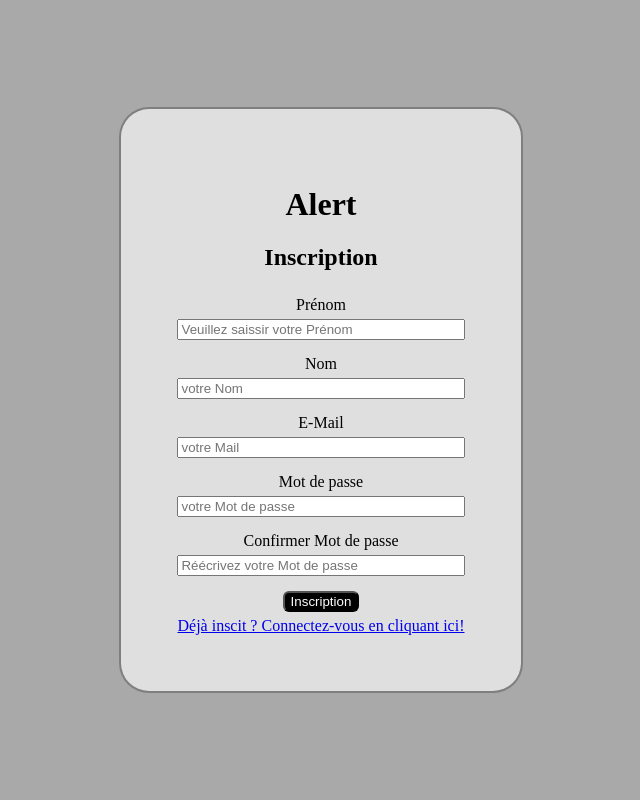
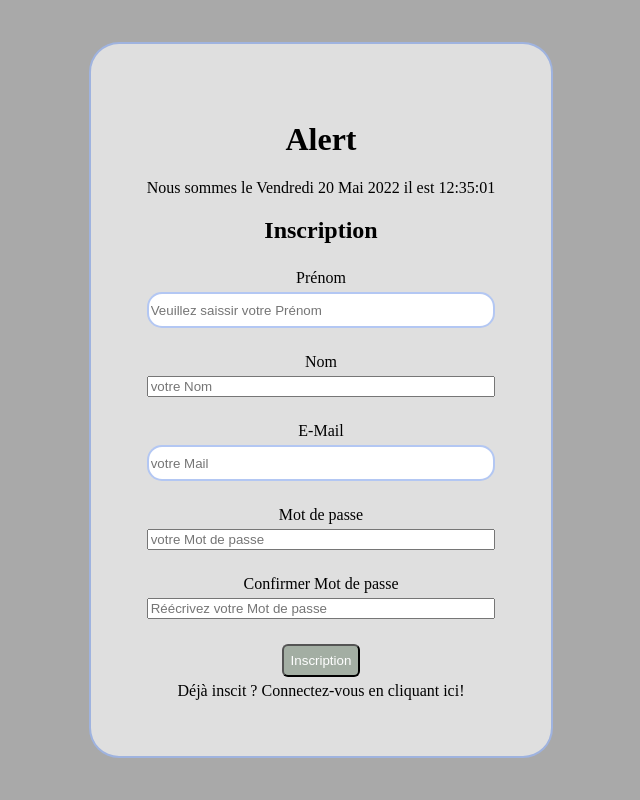
Before and after one commit to montaldoTh/AlerMNS, a PHP site: page /register-page.php in a window 1280 px wide. Shown: the whole page, without its empty margins (319-959 px from the left). Run offline with PHP 8.4, Linux system fonts and the light colour scheme.

Commit message:
mise a jour

```diff
--- a/app/manager/Manager.php
+++ b/app/manager/Manager.php
@@ -11,9 +11,9 @@ abstract class Manager
             {
                 // Ce connecte a la base de donnée
 
-                self::$pdo = new PDO('mysql:host=51.77.210.152;dbname=alertmns;port=3306;charset=UTF8','atashi', 'Aedlp1467!');
+                // self::$pdo = new PDO('mysql:host=51.77.210.152;dbname=alertmns;port=3306;charset=UTF8','atashi', 'Aedlp1467!');
 
-                // self::$pdo = new PDO('mysql:host=localhost;dbname=alert', 'root', '');
+                self::$pdo = new PDO('mysql:host=localhost;dbname=alertmns', 'root', '');
             }
             catch(PDOException $e)
             {
--- a/app/manager/MessageManager.php
+++ b/app/manager/MessageManager.php
@@ -7,7 +7,7 @@ class MessageManager extends Manager{
 
     // Pour l'instant
     public function selectAll(){
-        $sql= 'SELECT * FROM message_envoye_users ORDER BY date_d_envoi DESC';
+        $sql= 'SELECT * FROM msg_btw_users ORDER BY creation_date DESC';
         $req = $this->getPdo()->prepare($sql);
         $req->execute();
         $result = [];
@@ -23,8 +23,8 @@ class MessageManager extends Manager{
     }
 
     public function selectMsgNSndr(){
-        $sql= 'SELECT users.lastName, users.firstName, message_envoye_users.date_d_envoi, message_envoye_users.texte FROM message_envoye_users
-        INNER JOIN users ON message_envoye_users.id_users = users.id';
+        $sql= 'SELECT users.lastName, users.firstName, msg_btw_users.dispach, msg_btw_users.texte FROM msg_btw_users
+        INNER JOIN users ON msg_btw_users.id_users = users.id';
         $req = $this->getPdo()->prepare($sql);
         $req->execute();
         $messages = $req->fetchAll(PDO::FETCH_ASSOC);
--- a/app/manager/User-Manager.php
+++ b/app/manager/User-Manager.php
@@ -56,7 +56,7 @@ class UserManager extends Manager{
 
     // INSERT / Créer
     public function insert(string $lastName, string $firstName, string $mail, string $password){
-        $sql = 'INSERT INTO users(lastName, firstName, email, creation_date, password, type_user, id_type_user) VALUES (:lastName, :firstName, :email, NOW() ,:password , "user" ,2)';
+        $sql = 'INSERT INTO users(lastName, firstName, email, registerDate, password, type_user, id_type_user) VALUES (:lastName, :firstName, :email, NOW() ,:password , "user" ,2)';
         $req = $this->getPdo()->prepare($sql);
         $req->execute([
             'lastName' => $lastName,
@@ -69,7 +69,7 @@ class UserManager extends Manager{
 
     // UPDATE / Met a jour
     public function update(int $id, string $lastName, string $firstName, string $mail, string $password, string $type_user, int $id_type_user){
-        $sql="UPDATE users SET lastName = :lastName, firstName= :firstName, email= :email, creation_date= NOW() ,password= :password , type_user = :type_user , id_type_user = :id_type_user, password= :password WHERE id =  :id";
+        $sql="UPDATE users SET lastName = :lastName, firstName= :firstName, email= :email, registerDate= NOW() ,password= :password , type_user = :type_user , id_type_user = :id_type_user, password= :password WHERE id =  :id";
         $req = $this->getPdo()->prepare($sql);
         $req->execute([
             'id' => $id,
--- /dev/null
+++ b/public/heure.js
@@ -0,0 +1,25 @@
+function date_time(id) {
+    date = new Date;
+    year = date.getFullYear();
+    month = date.getMonth();
+    months = new Array('Janvier', 'Fevrier', 'Mars', 'Avril', 'Mai', 'Juin', 'Juillet', 'Août', 'Septembre', 'Octobre', 'Novembre', 'Décembre');
+    d = date.getDate();
+    day = date.getDay();
+    days = new Array('Dimanche', 'Lundi', 'Mardi', 'Mercredi', 'Jeudi', 'Vendredi', 'Samedi');
+    h = date.getHours();
+    if (h < 10) {
+        h = "0" + h;
+    }
+    m = date.getMinutes();
+    if (m < 10) {
+        m = "0" + m;
+    }
+    s = date.getSeconds();
+    if (s < 10) {
+        s = "0" + s;
+    }
+    resultat = 'Nous sommes le ' + days[day] + ' ' + d + ' ' + months[month] + ' ' + year + ' il est ' + h + ':' + m + ':' + s;
+    document.getElementById(id).innerHTML = resultat;
+    setTimeout('date_time("' + id + '");', '1000');
+    return true;
+}
--- a/public/style.css
+++ b/public/style.css
@@ -7,6 +7,13 @@
     text-align: center;
     background-color: darkgrey;
 }
+.inputMail, .inputPassword, .firstName, .lastName {
+    border: 2px solid rgba(43, 99, 220, 0.355);
+    border-radius: 15px;
+    height: 30px;
+
+}
+
 
 .formConnexion, .inputBox, .chattingBox, .messagesBox{
 display: flex;
@@ -14,11 +21,13 @@ flex-direction: column;
 justify-content: space-around;
 }
 .inputBox{
-margin-bottom: 10px;
-margin-top: 10px;
+margin-bottom: 20px;
+margin-top: 20px;
+
+
 }
 .formConnexion, .formInscription, .mainView, .chattingBox{
-border: 2px solid rgba(0, 0, 0, 0.43);
+border: 2px solid rgba(43, 99, 220, 0.355);
 border-radius: 30px;
 padding: 7vh;
 background-color: rgb(223, 223, 223);
@@ -28,6 +37,7 @@ background-color: rgb(223, 223, 223);
 background-color: black;
 color: white;
 border-radius: 6px;
+
 }
 
 label{
@@ -52,4 +62,11 @@ body{
 
 .logBtn, .regBtn{
     margin: 5px ;
+    padding:7px;
+    background-color:rgba(5, 46, 5, 0.276)
 }
+a {
+    text-decoration: none;
+    color: black;
+    margin-top:20px;
+}
--- a/template/partiels/tpt-bot.php
+++ b/template/partiels/tpt-bot.php
@@ -1,3 +1,5 @@
     </div>
+    <script src="heure.js"></script>
+    <script type="text/javascript">window.onload = date_time('date_time');</script>
 </body>
 </html>
--- a/template/tpt-login-page.php
+++ b/template/tpt-login-page.php
@@ -3,15 +3,16 @@ require '../template/partiels/tpt-top.php'; ?>
 
 <div class="formConnexion">
     <h1>Alert</h1>
+    <span id="date_time"></span>
     <h2>Connexion</h2>
     <form method="post">
         <div class="inputBox">
             <label for="mail">Mail</label>
-            <input type="text" name="mail" placeholder="Enter your mail">
+            <input class="inputMail" type="text" name="mail" placeholder="Enter your mail">
         </div>
         <div class="inputBox">
             <label for="password">Password</label>
-            <input type="password" name="password" placeholder="Enter your password">
+            <input class="inputPassword"type="password" name="password" placeholder="Enter your password">
         </div>
         <input type="submit" name="submit" class="logBtn" value="Connexion">
     </form>
--- a/template/tpt-register-page.php
+++ b/template/tpt-register-page.php
@@ -4,19 +4,20 @@ require '../template/partiels/tpt-top.php'; ?>
 
 <div class="formInscription">
     <h1>Alert</h1>
+    <span id="date_time"></span>
     <h2>Inscription</h2>
         <form  method="POST">
             <div class="inputBox">
                 <label for="firstName">Prénom</label>
-                <input type="text" name="firstName" placeholder="Veuillez saissir votre Prénom">
+                <input class="firstName" type="text" name="firstName" placeholder="Veuillez saissir votre Prénom">
             </div>
             <div class="inputBox">
                 <label for="lastName">Nom</label>
                 <input type="text" name="lastName" placeholder="votre Nom">
             </div>
             <div class="inputBox">
-                <label for="mail">E-Mail</label>
-                <input type="text" name="mail" placeholder="votre Mail">
+                <label  for="mail">E-Mail</label>
+                <input class="inputMail"type="text" name="mail" placeholder="votre Mail">
             </div>
             <div class="inputBox">
                 <label for="password">Mot de passe</label>
```
